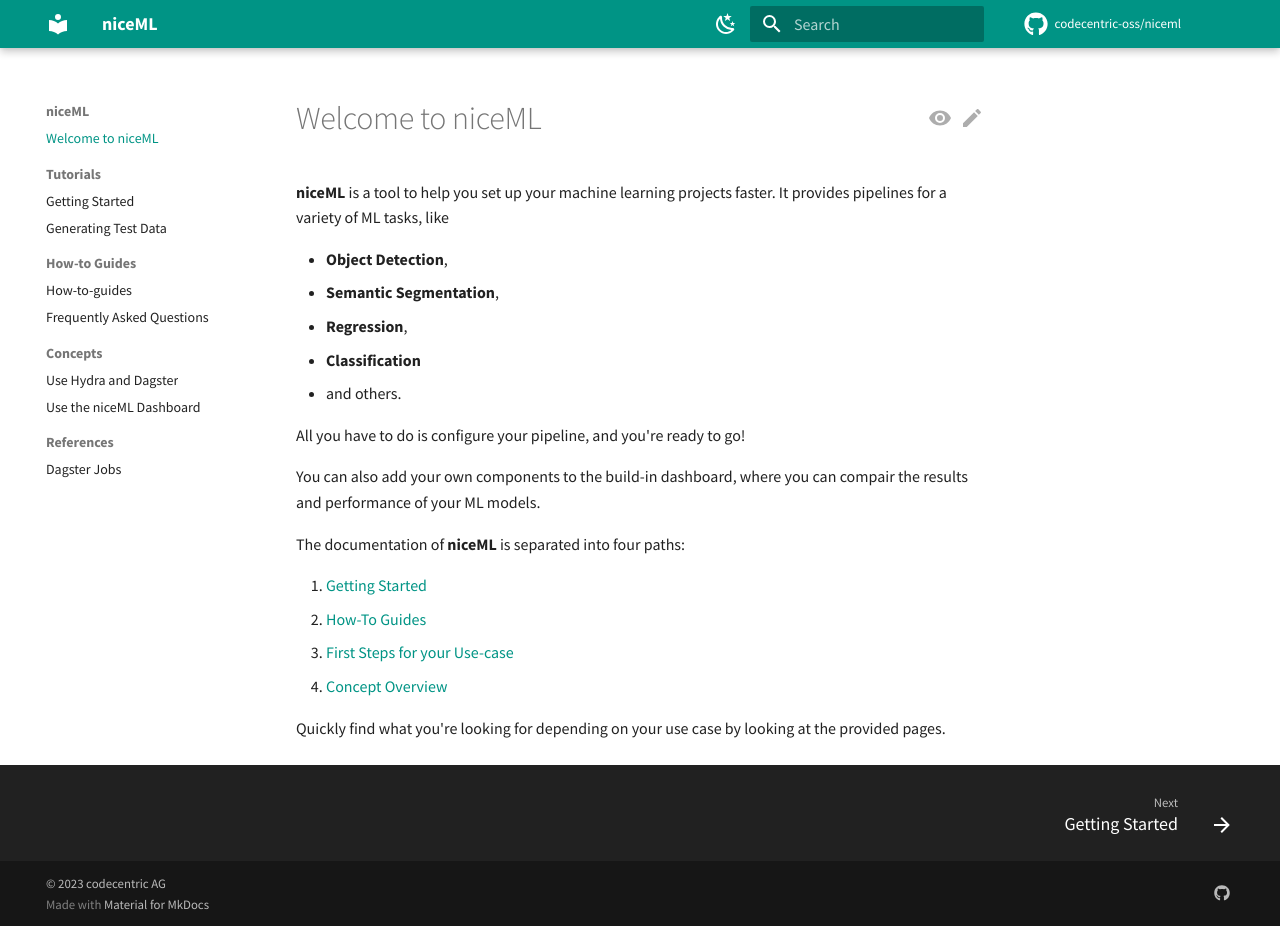
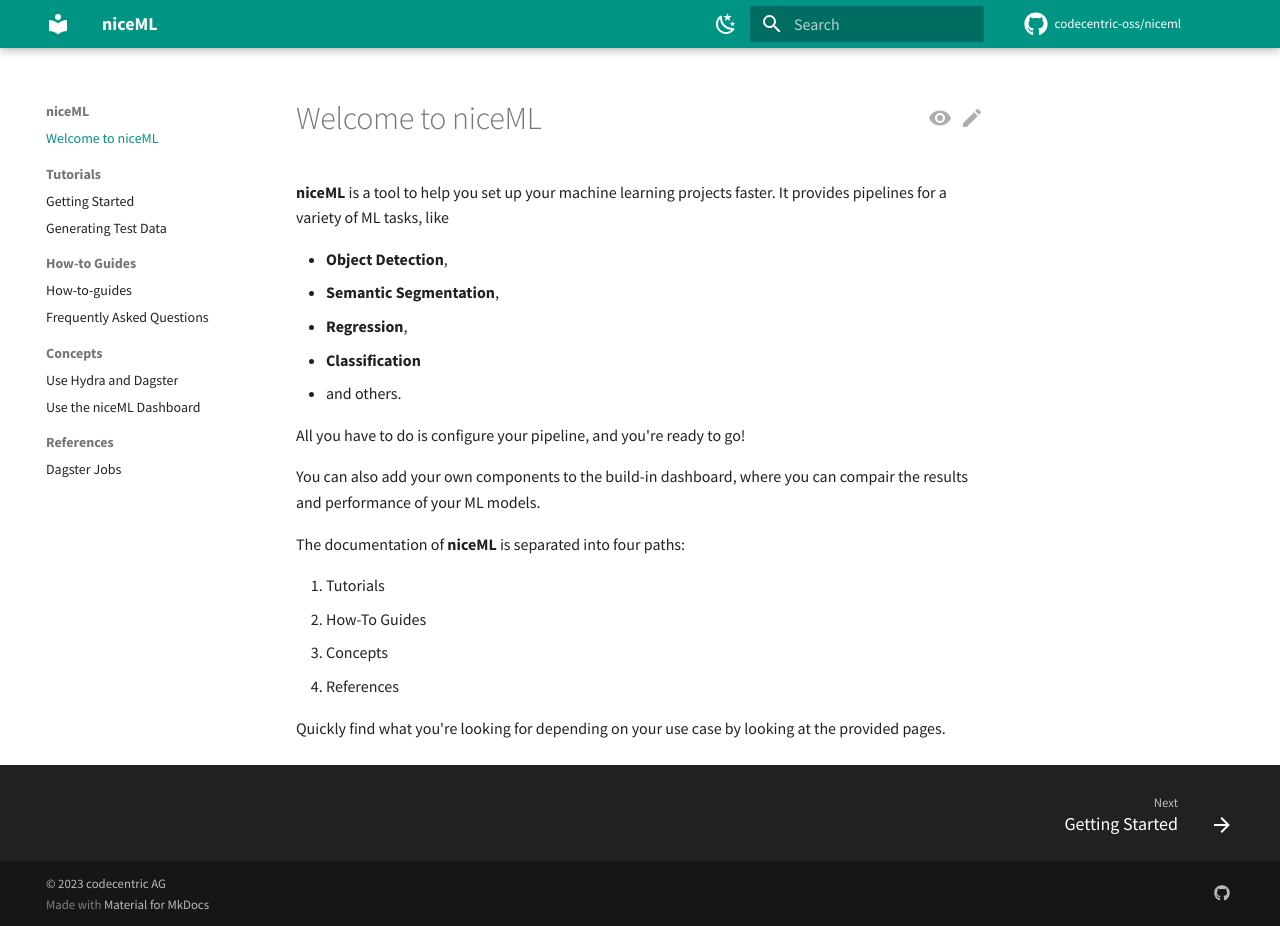
Before and after one commit to codecentric-oss/niceml, an MkDocs documentation site: the page built from docs/index.md, in a window 1280 px wide and 926 px high. Built offline with MkDocs 1.6.1 and Material for MkDocs 9.7.7, drawn with Linux system fonts in a browser that asks for light colours; comment, search, counter and statistics services are not loaded.

Commit message:
Remove links to subpages from index.md (#28)
To avoid dead links and be consistent with the documentation structure,
the `index.md` is adjusted.

Co-authored-by: Nils Uhrberg <nils.uhrberg@codecentric.de>

```diff
--- a/docs/index.md
+++ b/docs/index.md
@@ -17,10 +17,11 @@ where you can compair the results and performance of your ML models.
 
 The documentation of **niceML** is separated into four paths:
 
-1. [Getting Started](tutorials.md)
-2. [How-To Guides](how-to-guides.md)
-3. [First Steps for your Use-case](first-steps.md)
-4. [Concept Overview](concepts.md)
+1. Tutorials
+2. How-To Guides
+3. Concepts
+4. References
+
 
 Quickly find what you're looking for depending on
 your use case by looking at the provided pages.
```
